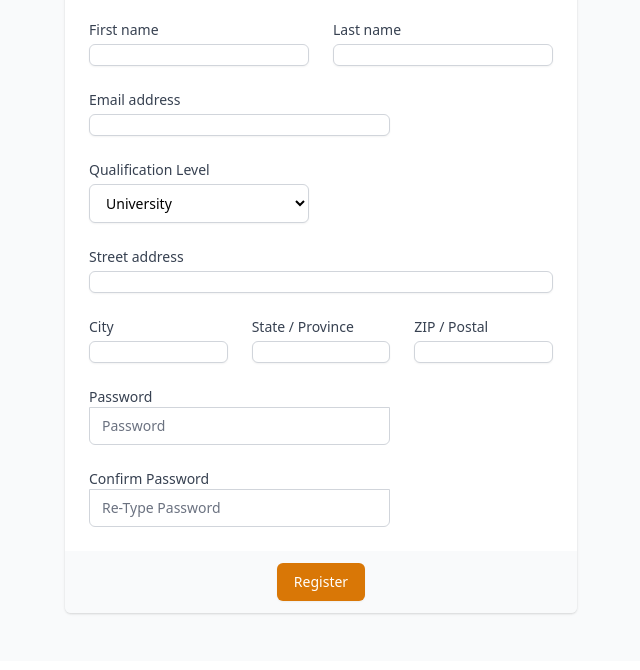
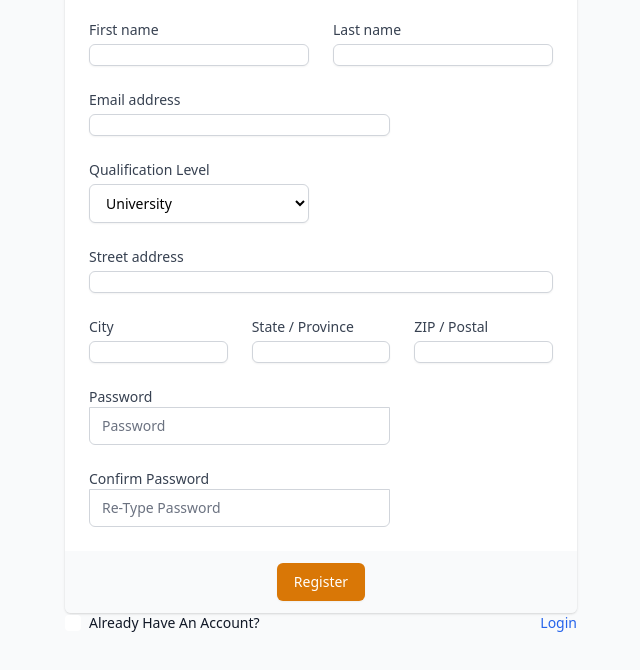
Before and after one commit to IFM2B-E4NNF/IFM2B_PROJECT, a plain HTML site: page register.html in a window 1280 px wide. Shown: the part 160-830 px from the top of the page, without its empty margins (319-959 px from the left). Drawn offline with nearby package versions, Linux system fonts and the light colour scheme.

Commit message:
edited home page

```diff
--- a/register.html
+++ b/register.html
@@ -84,6 +84,18 @@
                   </button></a>
                 </div>
               </div>
+              <div class="flex items-center justify-between">
+                <div class="flex items-center">
+                  <input id="have-account" name="have-account" type="" class="h-4 w-4 text-indigo-600 focus:ring-indigo-500 border-gray-300 rounded">
+                  <label for="have-account" class="ml-2 block text-sm text-gray-900">
+                    Already Have An Account?
+                  </label>
+                </div>
+                <div class="text-sm">
+                  <a href="login.html" class="font-medium text-blue-600 hover:text-blue-400">
+                    Login
+                  </a>
+                </div>
             </form>
           </div>
           <script>
--- a/styles.css
+++ b/styles.css
@@ -30,6 +30,7 @@ body {
   padding-top: 1rem;
   padding-bottom: 1rem;
 }
+
 @media (min-width: 600px) {
   .site-header__wrapper {
     display: flex;
```
Also changed, not shown: home.html (renamed from tutors.html).
